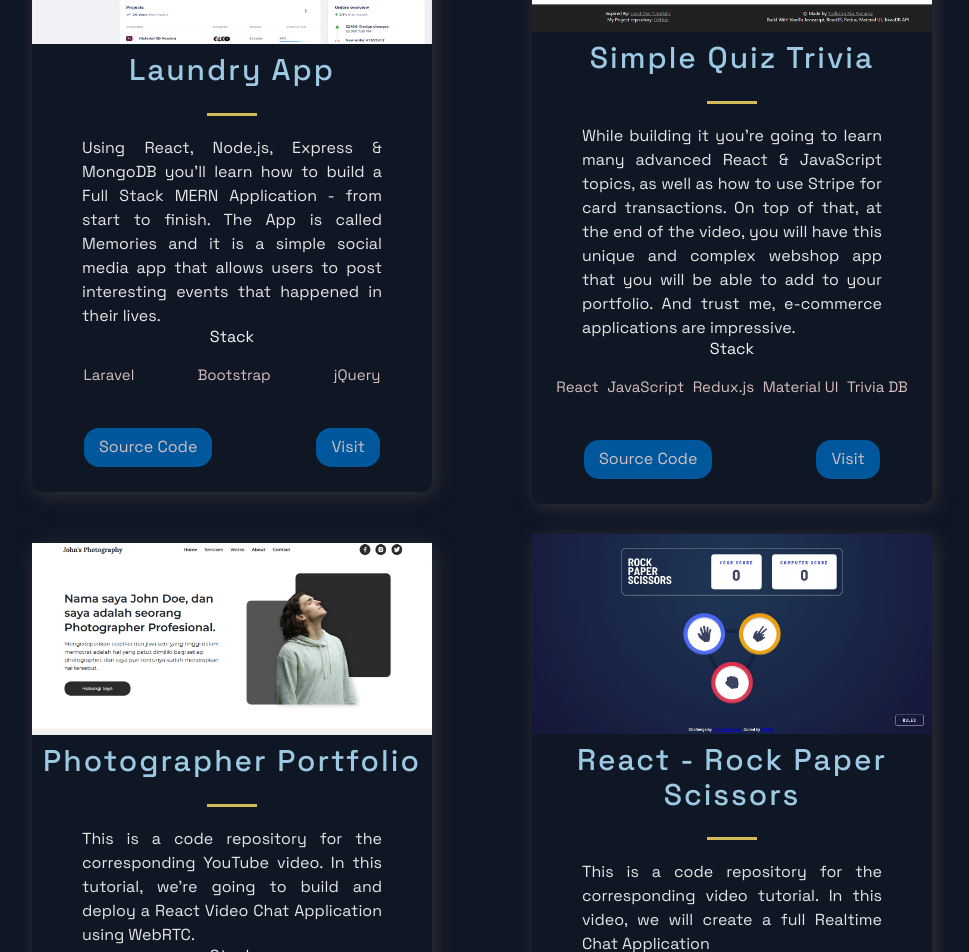
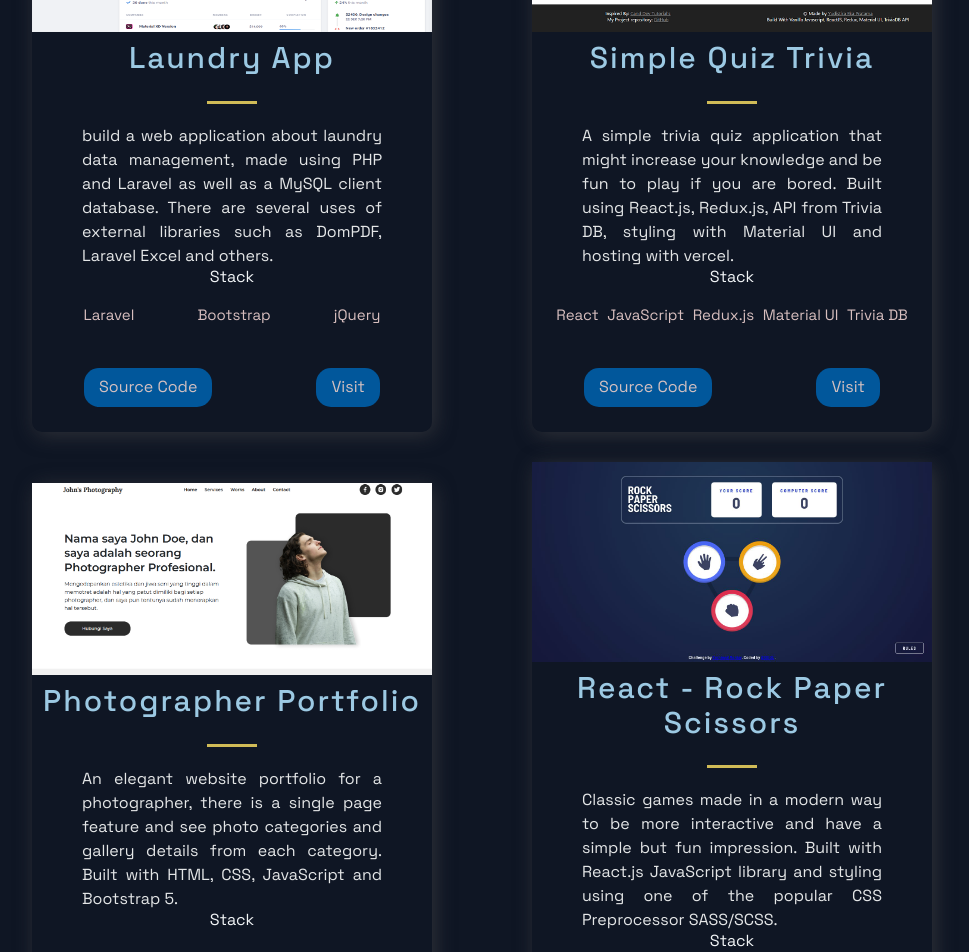
Before and after one commit to tamathecxder/first-nextjs-portfolio, a Next.js app: page / in a window 1280 px wide. Shown: the part 1160-2112 px from the top of the page, without its empty margins (158-1127 px from the left). Built offline with nearby package versions, Linux system fonts and the light colour scheme.

Commit message:
Change each of projects description

```diff
--- a/src/constants/constants.js
+++ b/src/constants/constants.js
@@ -1,7 +1,7 @@
 export const projects = [
   {
     title: 'Laundry App',
-    description: "Using React, Node.js, Express & MongoDB you'll learn how to build a Full Stack MERN Application - from start to finish. The App is called Memories and it is a simple social media app that allows users to post interesting events that happened in their lives.",
+    description: "build a web application about laundry data management, made using PHP and Laravel as well as a MySQL client database. There are several uses of external libraries such as DomPDF, Laravel Excel and others.",
     image: '/images/01.png',
     tags: ['Laravel', 'Bootstrap', 'jQuery'],
     source: 'https://github.com/tamathecxder/tugas-laravel-laundry',
@@ -10,7 +10,7 @@ export const projects = [
   },
   {
     title: 'Simple Quiz Trivia',
-    description: "While building it you're going to learn many advanced React & JavaScript topics, as well as how to use Stripe for card transactions. On top of that, at the end of the video, you will have this unique and complex webshop app that you will be able to add to your portfolio. And trust me, e-commerce applications are impressive.",
+    description: "A simple trivia quiz application that might increase your knowledge and be fun to play if you are bored. Built using React.js, Redux.js, API from Trivia DB, styling with Material UI and hosting with vercel.",
     image: '/images/02.png',
     tags: ['React', 'JavaScript', 'Redux.js', 'Material UI', 'Trivia DB'],
     source: 'https://simple-quiz-trivia.vercel.app/',
@@ -19,7 +19,7 @@ export const projects = [
   },
   {
     title: 'Photographer Portfolio',
-    description: "This is a code repository for the corresponding YouTube video. In this tutorial, we're going to build and deploy a React Video Chat Application using WebRTC.",
+    description: "An elegant website portfolio for a photographer, there is a single page feature and see photo categories and gallery details from each category. Built with HTML, CSS, JavaScript and Bootstrap 5.",
     image: '/images/03.png',
     tags: ['HTML5', 'CSS3', 'Javascript', 'Bootstrap 5'],
     source: 'https://github.com/tamathecxder/photographer-portfolio',
@@ -28,7 +28,7 @@ export const projects = [
   },
   {
     title: 'React - Rock Paper Scissors',
-    description: "This is a code repository for the corresponding video tutorial. In this video, we will create a full Realtime Chat Application",
+    description: "Classic games made in a modern way to be more interactive and have a simple but fun impression. Built with React.js JavaScript library and styling using one of the popular CSS Preprocessor SASS/SCSS.",
     image: '/images/04.jpg',
     tags: ['React', 'SASS'],
     source: 'https://github.com/tamathecxder/react-rockpaperscissors',
```
